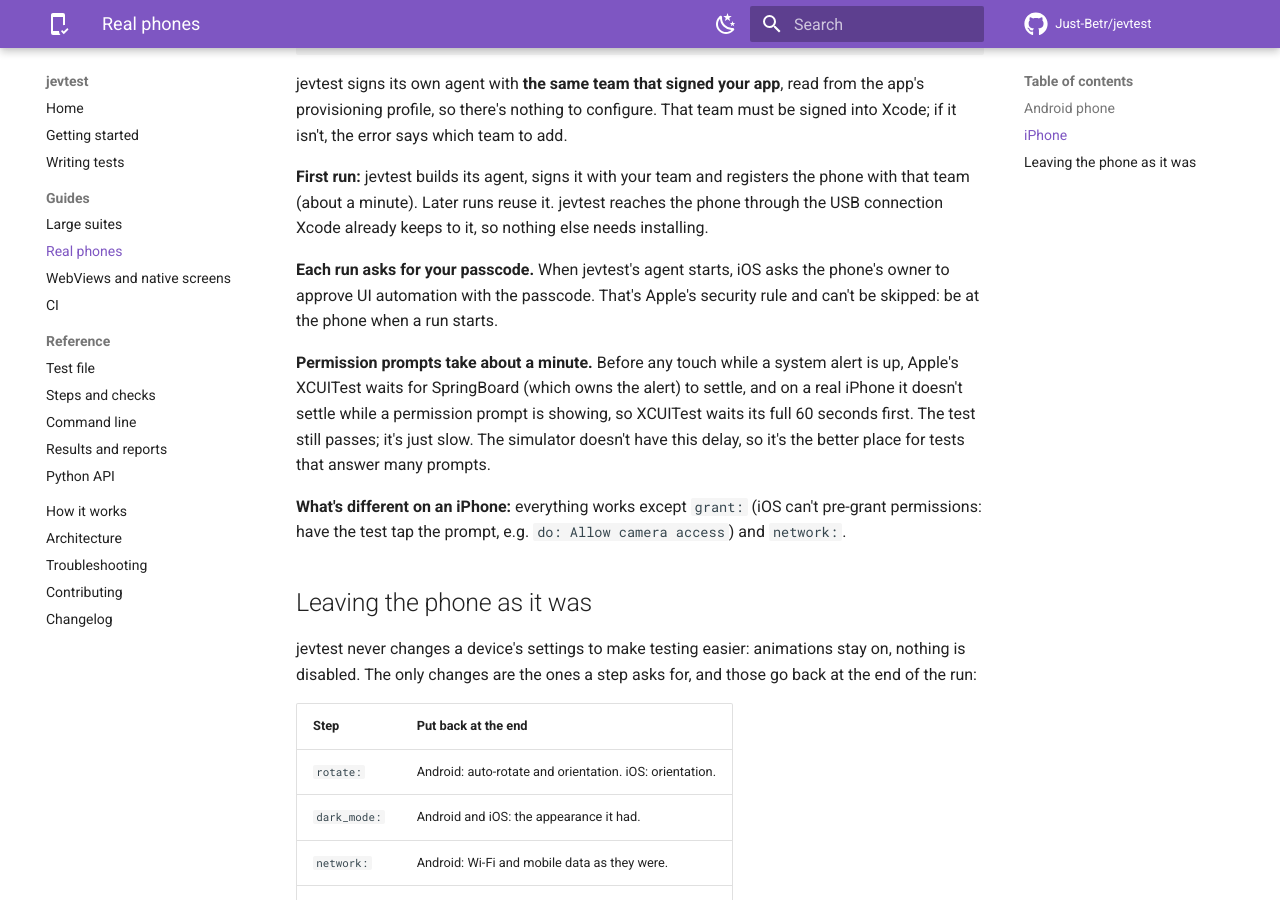
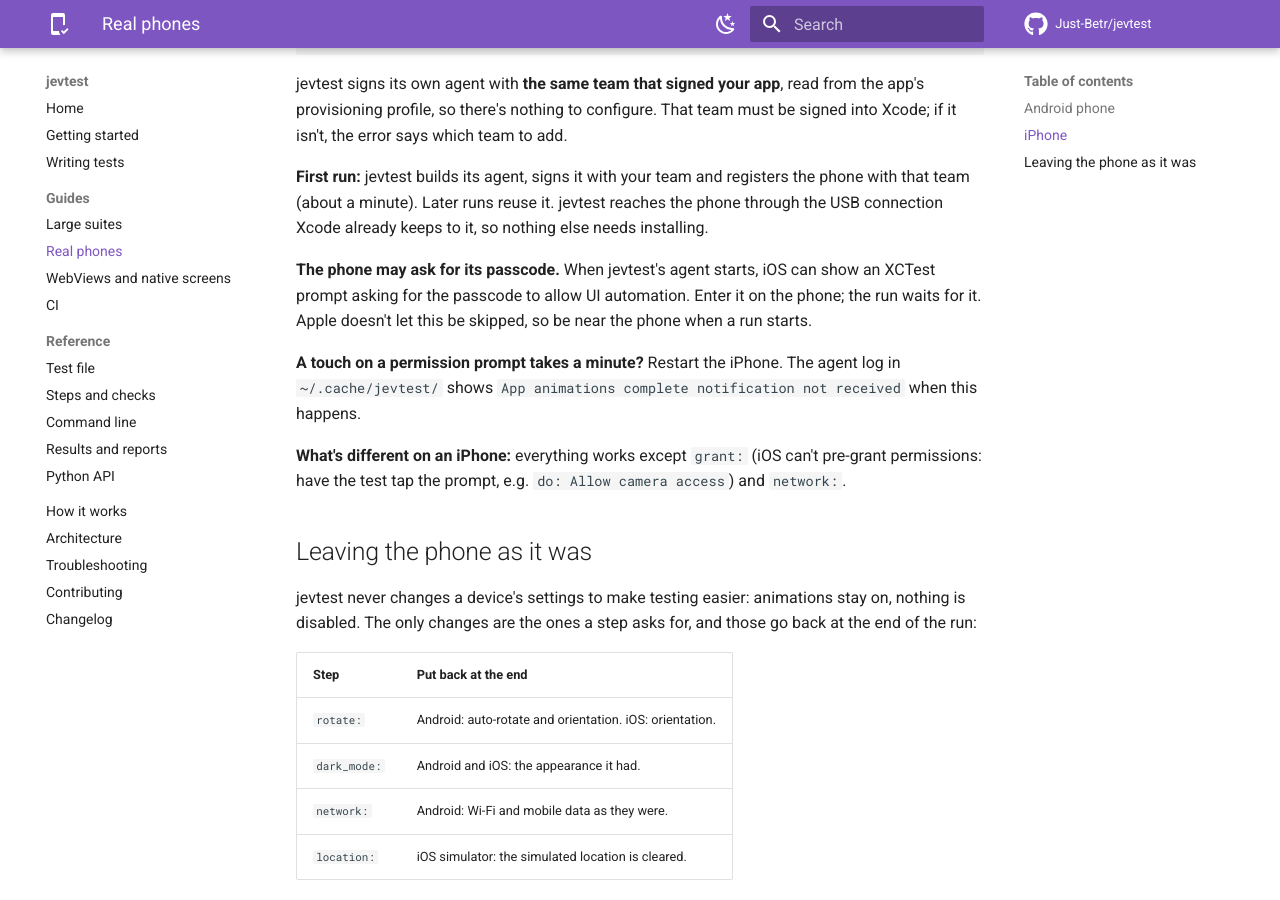
Before and after one commit to Just-Betr/jevtest, an MkDocs documentation site: the page built from docs/guides/real-devices.md, in a window 1280 px wide and 900 px high, scrolled down 968 px. Built offline with MkDocs 1.6.1 and Material for MkDocs 9.7.7, drawn with Linux system fonts in a browser that asks for light colours; comment, search, counter and statistics services are not loaded.

Commit message:
Real-device docs: the XCTest passcode prompt, and restarting an iPhone whose alert taps wait a minute
Co-Authored-By: Claude Opus 5.5 <noreply@anthropic.com>

```diff
--- a/docs/guides/real-devices.md
+++ b/docs/guides/real-devices.md
@@ -32,9 +32,9 @@ jevtest signs its own agent with **the same team that signed your app**, read fr
 
 **First run:** jevtest builds its agent, signs it with your team and registers the phone with that team (about a minute). Later runs reuse it. jevtest reaches the phone through the USB connection Xcode already keeps to it, so nothing else needs installing.
 
-**Each run asks for your passcode.** When jevtest's agent starts, iOS asks the phone's owner to approve UI automation with the passcode. That's Apple's security rule and can't be skipped: be at the phone when a run starts.
+**The phone may ask for its passcode.** When jevtest's agent starts, iOS can show an XCTest prompt asking for the passcode to allow UI automation. Enter it on the phone; the run waits for it. Apple doesn't let this be skipped, so be near the phone when a run starts.
 
-**Permission prompts take about a minute.** Before any touch while a system alert is up, Apple's XCUITest waits for SpringBoard (which owns the alert) to settle, and on a real iPhone it doesn't settle while a permission prompt is showing, so XCUITest waits its full 60 seconds first. The test still passes; it's just slow. The simulator doesn't have this delay, so it's the better place for tests that answer many prompts.
+**A touch on a permission prompt takes a minute?** Restart the iPhone. The agent log in `~/.cache/jevtest/` shows `App animations complete notification not received` when this happens.
 
 **What's different on an iPhone:** everything works except `grant:` (iOS can't pre-grant permissions: have the test tap the prompt, e.g. `do: Allow camera access`) and `network:`.
 
```
